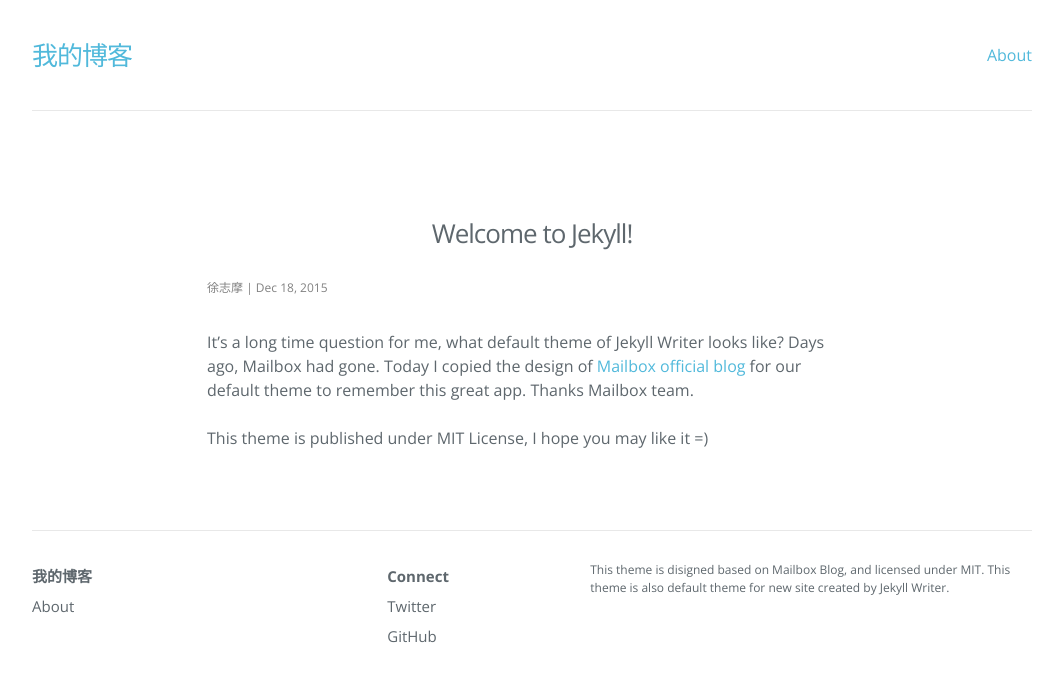
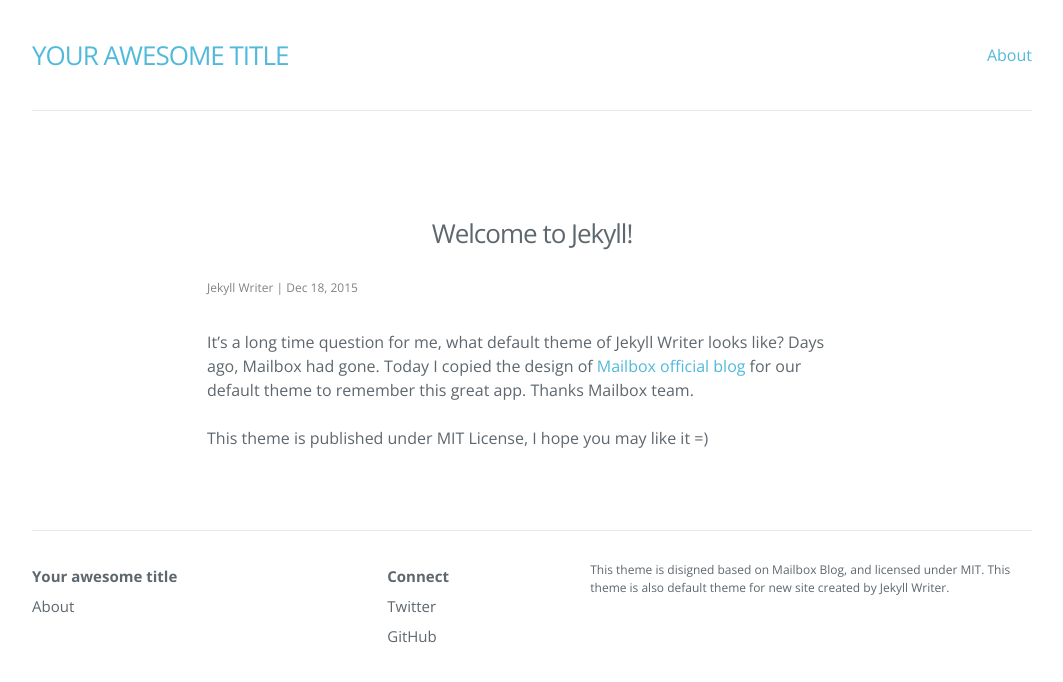
Before and after one commit to Ubunxu/studyBlog, a Jekyll site: the page built from _posts/2015-12-18-welcome-to-jekyll.markdown, in a window 1280 px wide. Shown: the top 682 px of the page, without its empty margins (108-1171 px from the left). Built offline with Jekyll 4.4.1, drawn with Linux system fonts in a browser that asks for light colours; nearby versions of some CDN libraries.

```diff
--- a/_config.yml
+++ b/_config.yml
@@ -1,16 +1,21 @@
-# Created by Jekyll Writer
-title: 我的博客
-author: 徐志摩
-description: >
-  This theme is disigned based on Mailbox Blog, and licensed under MIT. This
-  theme is also default theme for new site created by Jekyll Writer.
-permalink: '/:year/:month/:day/:title/'
+# Welcome to Jekyll!
+#
+# This config file is meant for settings that affect your whole blog, values
+# which you are expected to set up once and rarely need to edit after that.
+# For technical reasons, this file is *NOT* reloaded automatically when you use
+# 'jekyll serve'. If you change this file, please restart the server process.
+
+# Site settings
+title: Your awesome title
+author: Jekyll Writer
+description: > # this means to ignore newlines until "baseurl:"
+  This theme is disigned based on Mailbox Blog, and licensed under MIT.
+  This theme is also default theme for new site created by Jekyll Writer.
+permalink: /:year/:month/:day/:title/
 paginate: 6
-paginate_path: '/page/:num/'
+paginate_path: "/page/:num/"
 twitter_username: jekyllwriter
-github_username: jekyllwriter
-gems:
-  - jekyll-paginate
+github_username:  jekyllwriter
+gems: [jekyll-paginate]
 markdown: kramdown
-baseurl: /studyBlog
-theme: jekyll-theme-merlot
+baseurl: "/studyBlog1"
```
Also changed, not shown: _posts/2019-07-20-朗.md (deleted, +0 -5 lines).
